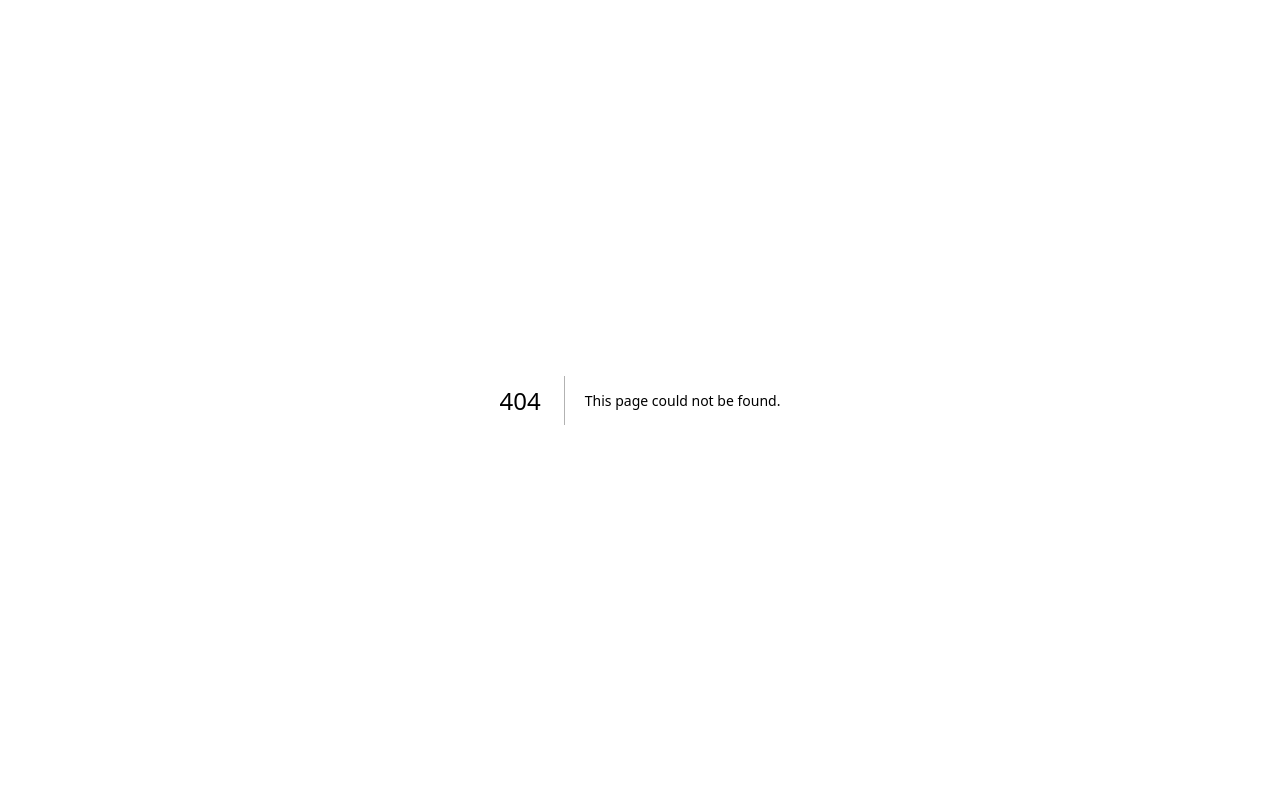
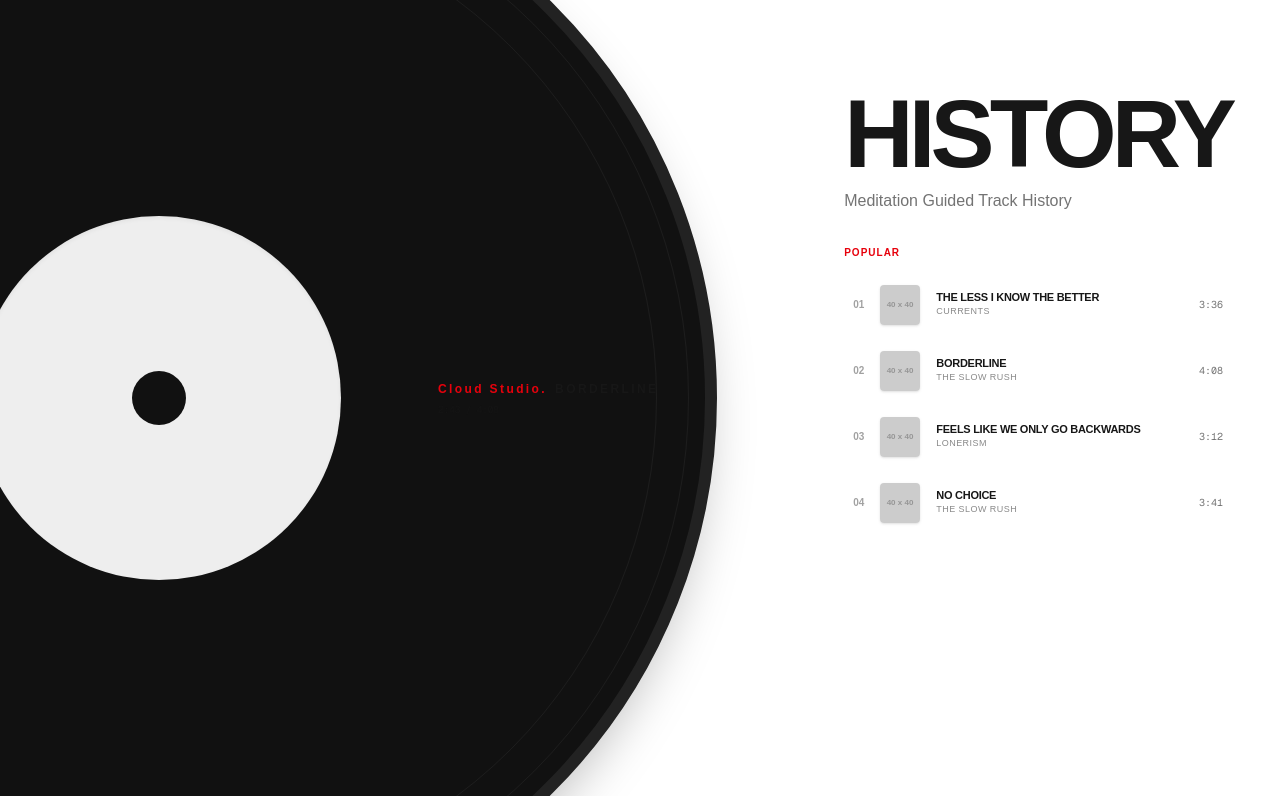
Before and after one commit to knwpound-2/cloud-frontend, a Next.js app: page /history in a window 1280 px wide. Before the commit this address had no page. Built offline with nearby package versions, Linux system fonts and the light colour scheme.

Commit message:
create: history page

```diff
--- /dev/null
+++ b/app/history/page.tsx
@@ -0,0 +1,77 @@
+import HistoryCard from '@/components/ui/HistoryCard';
+import VinylRecord from '@/components/ui/VinylRecord';
+
+const MOCK_HISTORY = [
+  {
+    id: '1',
+    title: 'THE LESS I KNOW THE BETTER',
+    album: 'CURRENTS',
+    duration: '3:36',
+    image: 'https://placehold.co/40x40',
+  },
+  {
+    id: '2',
+    title: 'BORDERLINE',
+    album: 'THE SLOW RUSH',
+    duration: '4:08',
+    image: 'https://placehold.co/40x40',
+  },
+  {
+    id: '3',
+    title: 'FEELS LIKE WE ONLY GO BACKWARDS',
+    album: 'LONERISM',
+    duration: '3:12',
+    image: 'https://placehold.co/40x40',
+  },
+  {
+    id: '4',
+    title: 'NO CHOICE',
+    album: 'THE SLOW RUSH',
+    duration: '3:41',
+    image: 'https://placehold.co/40x40',
+  },
+];
+
+const MusicHistoryPage = () => {
+  return (
+    <div className="w-full h-screen relative flex justify-between">
+      {/* Left Side: Vinyl Record Visual */}
+      <div className="w-full h-full">
+        {' '}
+        {/* กำหนดขนาดที่นี่ที่เดียว */}
+        <VinylRecord
+          trackNumber="Cloud Studio"
+          trackTitle="Borderline"
+          currentTime="2:43"
+          totalTime="4:08"
+          isRotating={true}
+        />
+      </div>
+
+      {/* Right Side: Content */}
+      <div className="w-1/2 p-12 flex flex-col justify-between">
+        {/* Main Title & Subtitle */}
+        <div className="mt-12">
+          <h1 className="text-8xl font-black tracking-tighter leading-[0.8] uppercase mb-4">
+            History
+          </h1>
+          <p className="opacity-60">Meditation Guided Track History</p>
+        </div>
+
+        {/* Cards List */}
+        <div className="mt-8 flex-grow">
+          <h2 className="text-[10px] font-bold text-red-600 tracking-widest uppercase mb-4">
+            Popular
+          </h2>
+          <div className="space-y-2">
+            {MOCK_HISTORY.map((item, index) => (
+              <HistoryCard item={item} index={index} />
+            ))}
+          </div>
+        </div>
+      </div>
+    </div>
+  );
+};
+
+export default MusicHistoryPage;
```
